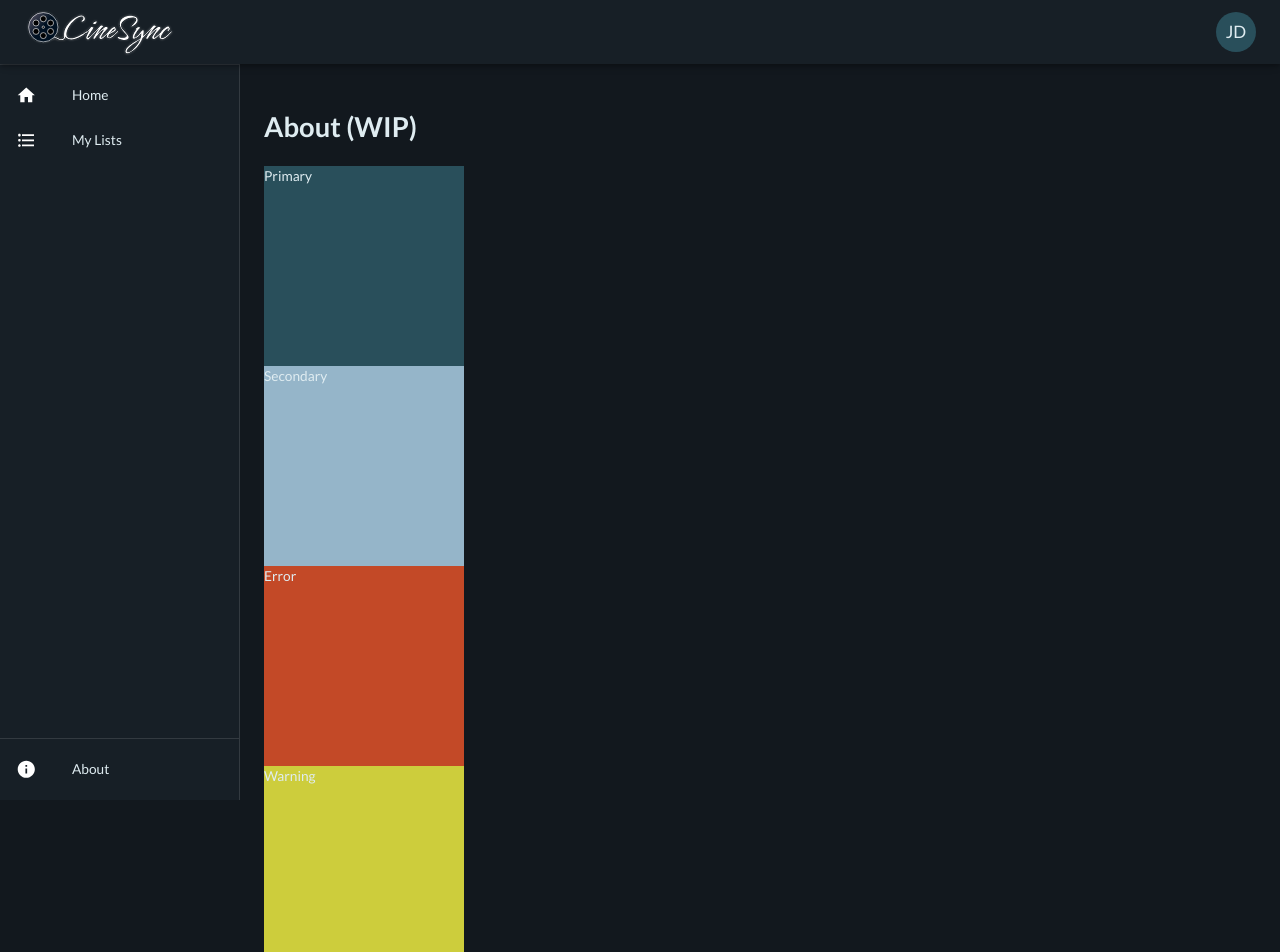
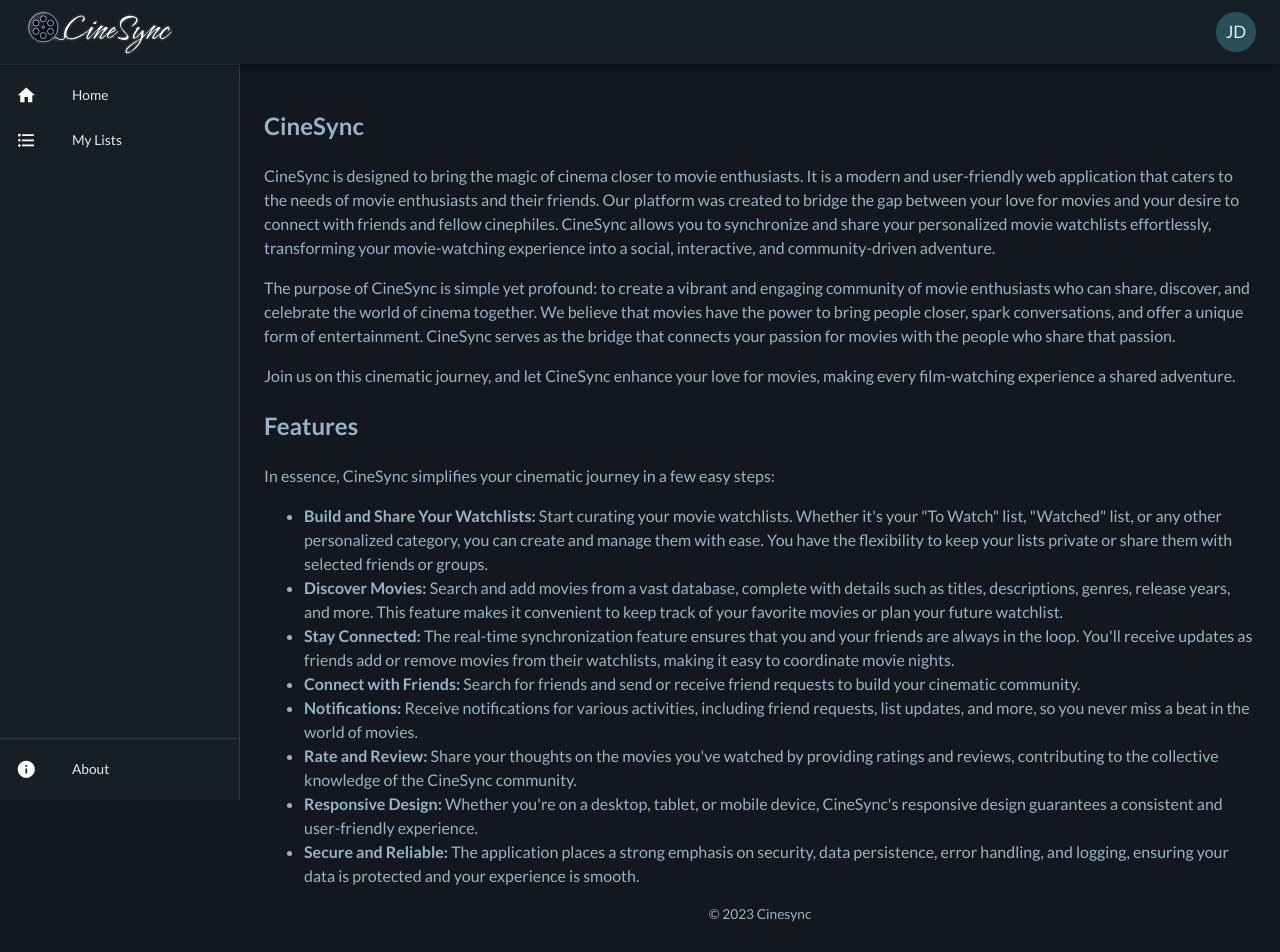
Before and after one commit to chrispinkney/cinesync, a Next.js app in the folder web/: page /about in a window 1280 px wide. Shown: the top 952 px of the page. Built offline with nearby package versions, Linux system fonts and the light colour scheme.

Commit message:
feat(web): add about page, remove footer

```diff
--- a/web/src/app/about/page.tsx
+++ b/web/src/app/about/page.tsx
@@ -1,57 +1,107 @@
 'use client';
+import { Grid, Typography } from '@mui/material';
 import { useTheme } from '@mui/material/styles';
-import Box from '@mui/material/Box';
 
-const Home = () => {
+const About = () => {
 	const theme = useTheme();
 
-	// Temporary for color demonstration
-	const themeColors = [
-		{
-			text: 'Primary',
-			color: theme.palette.primary.main,
-		},
-		{
-			text: 'Secondary',
-			color: theme.palette.secondary.main,
-		},
-		{
-			text: 'Error',
-			color: theme.palette.error.main,
-		},
-		{
-			text: 'Warning',
-			color: theme.palette.warning.main,
-		},
-		{
-			text: 'Info',
-			color: theme.palette.info.main,
-		},
-		{
-			text: 'Success',
-			color: theme.palette.success.main,
-		},
-	];
+	const styles = {
+		color: theme.palette.secondary.main,
+		fontSize: '1rem',
+	};
 
 	return (
-		<main>
-			<h1>About (WIP)</h1>
-			{themeColors.map(({ text, color }) => {
-				return (
-					<Box
-						key={text}
-						sx={{
-							width: 200,
-							height: 200,
-							backgroundColor: color,
-						}}
-					>
-						{text}
-					</Box>
-				);
-			})}
-		</main>
+		<div style={styles}>
+			<Grid container direction="column" alignItems="center">
+				<Grid item>
+					<h2>CineSync</h2>
+					<p>
+						CineSync is designed to bring the magic of cinema closer to movie
+						enthusiasts. It is a modern and user-friendly web application that
+						caters to the needs of movie enthusiasts and their friends. Our
+						platform was created to bridge the gap between your love for movies
+						and your desire to connect with friends and fellow cinephiles.
+						CineSync allows you to synchronize and share your personalized movie
+						watchlists effortlessly, transforming your movie-watching experience
+						into a social, interactive, and community-driven adventure.
+					</p>
+					<p>
+						The purpose of CineSync is simple yet profound: to create a vibrant
+						and engaging community of movie enthusiasts who can share, discover,
+						and celebrate the world of cinema together. We believe that movies
+						have the power to bring people closer, spark conversations, and
+						offer a unique form of entertainment. CineSync serves as the bridge
+						that connects your passion for movies with the people who share that
+						passion.
+					</p>
+					<p>
+						Join us on this cinematic journey, and let CineSync enhance your
+						love for movies, making every film-watching experience a shared
+						adventure.
+					</p>
+					<h2>Features</h2>
+					<p>
+						In essence, CineSync simplifies your cinematic journey in a few easy
+						steps:
+					</p>
+					<ul>
+						<li>
+							<strong>Build and Share Your Watchlists:</strong> Start curating
+							your movie watchlists. Whether it&apos;s your &quot;To Watch&quot;
+							list, &quot;Watched&quot; list, or any other personalized
+							category, you can create and manage them with ease. You have the
+							flexibility to keep your lists private or share them with selected
+							friends or groups.
+						</li>
+						<li>
+							<strong>Discover Movies:</strong> Search and add movies from a
+							vast database, complete with details such as titles, descriptions,
+							genres, release years, and more. This feature makes it convenient
+							to keep track of your favorite movies or plan your future
+							watchlist.
+						</li>
+						<li>
+							<strong>Stay Connected:</strong> The real-time synchronization
+							feature ensures that you and your friends are always in the loop.
+							You&apos;ll receive updates as friends add or remove movies from
+							their watchlists, making it easy to coordinate movie nights.
+						</li>
+						<li>
+							<strong>Connect with Friends:</strong> Search for friends and send
+							or receive friend requests to build your cinematic community.
+						</li>
+						<li>
+							<strong>Notifications:</strong> Receive notifications for various
+							activities, including friend requests, list updates, and more, so
+							you never miss a beat in the world of movies.
+						</li>
+						<li>
+							<strong>Rate and Review:</strong> Share your thoughts on the
+							movies you&apos;ve watched by providing ratings and reviews,
+							contributing to the collective knowledge of the CineSync
+							community.
+						</li>
+						<li>
+							<strong>Responsive Design:</strong> Whether you&apos;re on a
+							desktop, tablet, or mobile device, CineSync&apos;s responsive
+							design guarantees a consistent and user-friendly experience.
+						</li>
+						<li>
+							<strong>Secure and Reliable:</strong> The application places a
+							strong emphasis on security, data persistence, error handling, and
+							logging, ensuring your data is protected and your experience is
+							smooth.
+						</li>
+					</ul>
+				</Grid>
+				<Grid item>
+					<Typography align="center">
+						&copy; {new Date().getFullYear()} Cinesync
+					</Typography>
+				</Grid>
+			</Grid>
+		</div>
 	);
 };
 
-export default Home;
+export default About;
--- a/web/src/app/layout.tsx
+++ b/web/src/app/layout.tsx
@@ -5,7 +5,6 @@ import Box from '@mui/material/Box';
 import Header from '@/components/Header/Header';
 import Sidebar from '@/components/Sidebar/Sidebar';
 import Loading from '@/app/loading';
-import Footer from '@/components/Footer/Footer';
 
 export const metadata: Metadata = {
 	title: 'Create Next App',
@@ -31,7 +30,6 @@ const RootLayout = ({ children }: { children: ReactNode }) => {
 					>
 						<Suspense fallback={<Loading />}>{children}</Suspense>
 					</Box>
-					<Footer />
 				</body>
 			</ThemeRegistry>
 		</html>
--- a/web/src/components/Footer/Footer.tsx
+++ /dev/null
@@ -1,9 +0,0 @@
-const Footer = () => {
-	return (
-		<div>
-			<p>WIP</p>
-		</div>
-	);
-};
-
-export default Footer;
```
